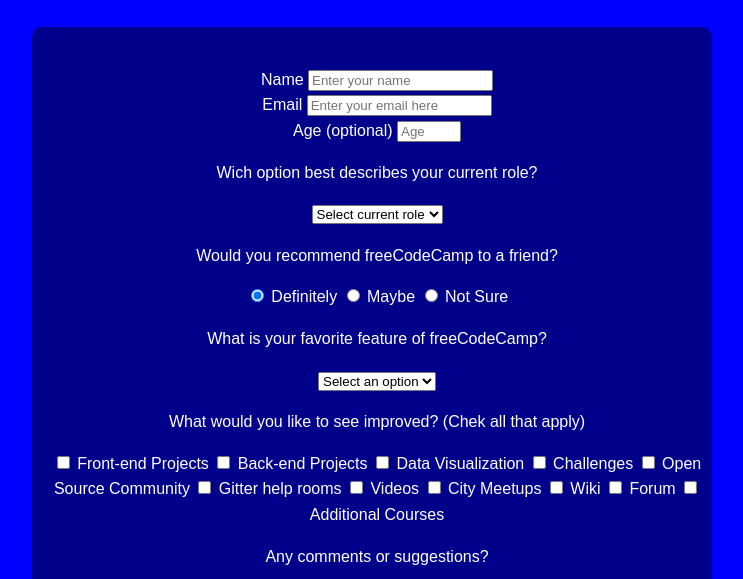
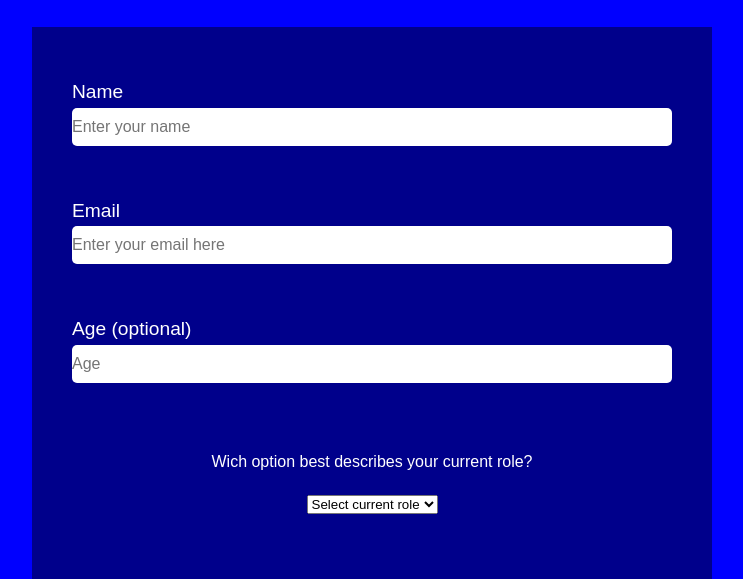
Before and after one commit to ruimpcastro/survey-form, a plain HTML site: page index.html in a window 1280 px wide. Shown: the part 160-739 px from the top of the page, without its empty margins (268-1011 px from the left). Drawn offline with Linux system fonts and the light colour scheme.

Commit message:
Added the form-control class and added style

```diff
--- a/index.html
+++ b/index.html
@@ -17,7 +17,7 @@
                 Name
             </label>
 
-            <input id="name" name="name" type="text" placeholder="Enter your name">
+            <input id="name" class="form-control" name="name" type="text" placeholder="Enter your name">
         </div>
 
         <div class="form-style">
@@ -25,7 +25,7 @@
                 Email
             </label>
 
-            <input id="email" name="email" type="email" placeholder="Enter your email here">
+            <input id="email" class="form-control" name="email" type="email" placeholder="Enter your email here">
         </div>
 
         <div class="form-style">
@@ -33,7 +33,7 @@
                 Age (optional)
             </label>
 
-            <input id="number" name="age" type="number" placeholder="Age" min="1" max="120">
+            <input id="number" class="form-control" name="age" type="number" placeholder="Age" min="1" max="120">
         </div >
 
         <div class="form-style">
--- a/style.css
+++ b/style.css
@@ -9,6 +9,7 @@ body {
     color: var(--color-white);
     margin: 0;
     background-color: blue;
+    font-weight: 300;
 }
 
 header {
@@ -28,9 +29,27 @@ header {
 #survey-form {
     text-align: center;
     margin: 30px 300px 20px 300px;
-    padding: 40px 0 0 10px;
+    padding: 40px 5px 10px 5px
     border-radius: 10px;
     background-color: darkblue;
+}
+
+.form-style {
+    padding: 50px 40px 0 40px;
+}
+
+label {
+    display: flex;
+    font-size: 1.2rem;
+}
+
+.form-control {
+    width: 100%;
+    border-radius: 5px;
+    border-style: hidden;
+    padding: 10px 0 10px 0;
+    font-size: inherit;
+    font-style: inherit;
 }
 
 #name-label {
```
